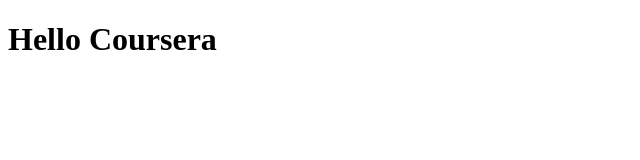
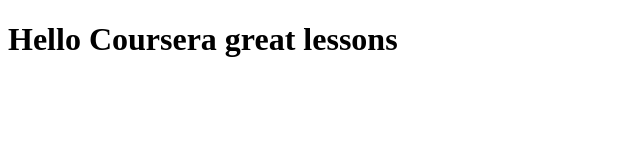
Before and after one commit to ibarbari/Coursera-WebPage, a plain HTML site: page site/index.html in a window 1280 px wide. Shown: the whole page, without its empty margins (0-640 px from the left). Drawn offline with Linux system fonts and the light colour scheme.

Commit message:
small addition to content

```diff
--- a/site/index.html
+++ b/site/index.html
@@ -4,7 +4,7 @@
 	<title>Hello Coursera</title>
 </head>
 <body>
-<h1>Hello Coursera</h1>
+<h1>Hello Coursera great lessons</h1>
 
 </body>
 </html>
```
